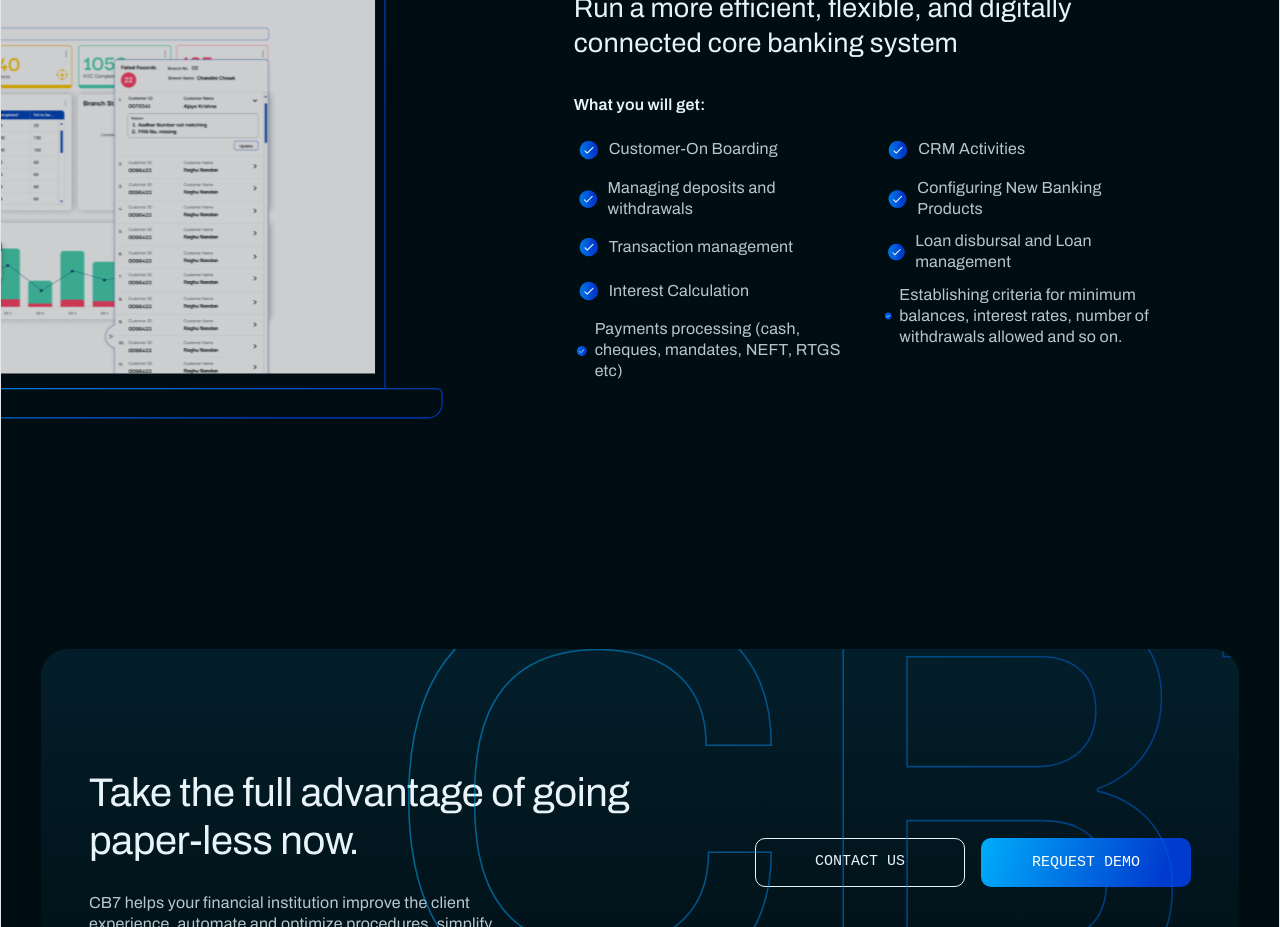
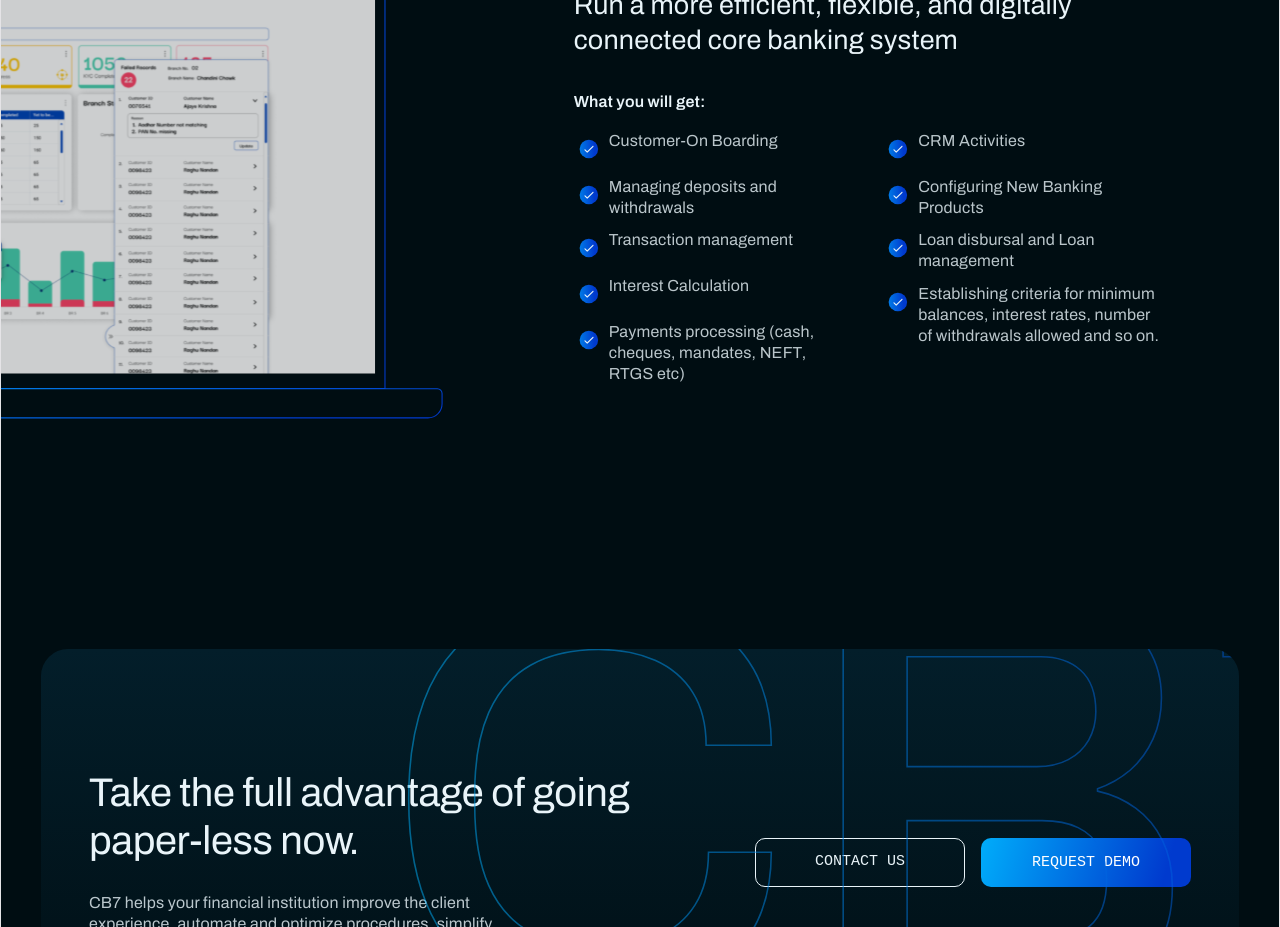
Before and after one commit to Shivarora22/BankingAppLandingPage, a React (Vite) app: page / in a window 1280 px wide. Shown: the part 3040-3967 px from the top of the page. Built offline with nearby package versions, Linux system fonts and the light colour scheme; a web font is replaced by a local one.

Commit message:
[CLEANUP] code cleanup + svg rendering issue fixed

```diff
--- a/src/components/DigitalBanking/DigitalBanking.css
+++ b/src/components/DigitalBanking/DigitalBanking.css
@@ -224,9 +224,14 @@
 .db-s2-item {
   display: flex;
   flex-direction: row;
-  align-items: center;
+  align-items: flex-start;
   gap: 5px;
   padding: 4px 0;
+}
+
+.db-s2-item svg {
+  flex-shrink: 0;
+  margin-top: 2px;
 }
 
 .db-s2-item-text {
```
Also changed, not shown: src/components/DigitalBanking/Laptop2.svg (deleted), src/components/DigitalBanking/laptop1.svg (deleted).
